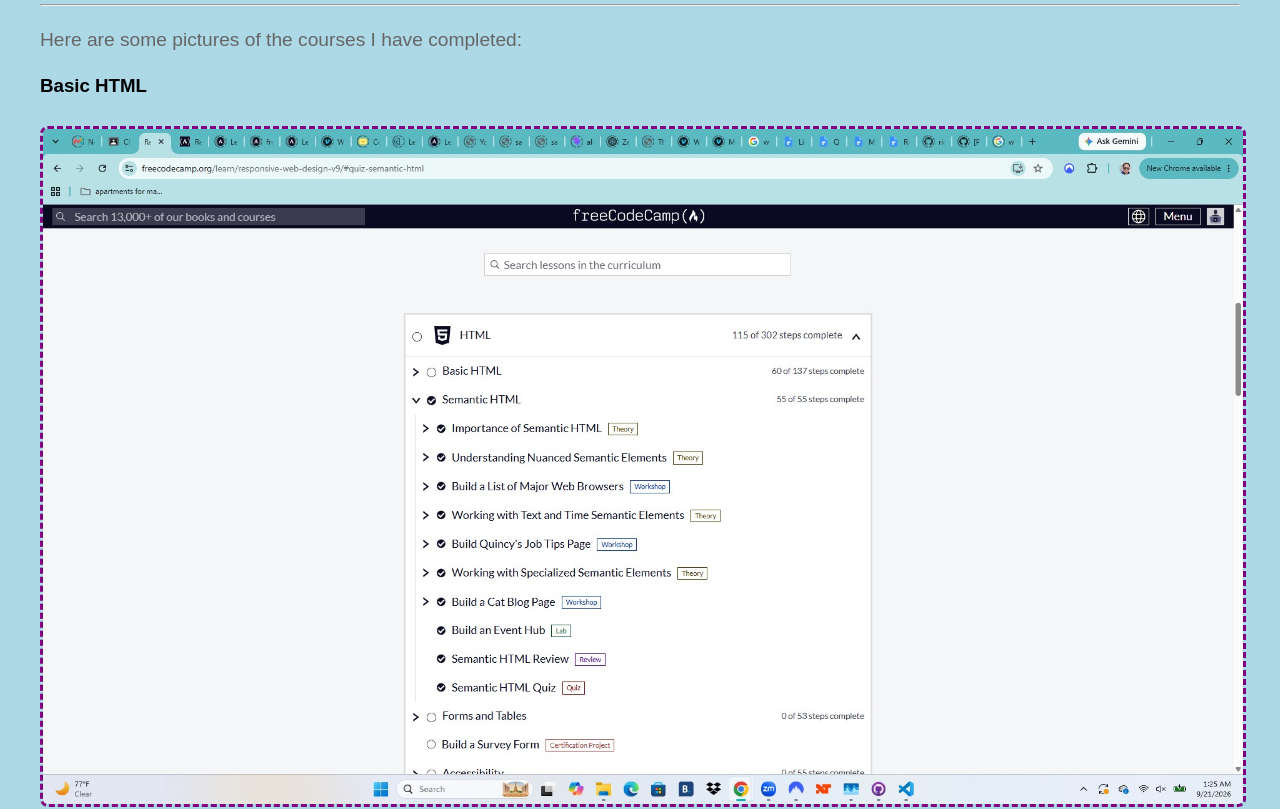
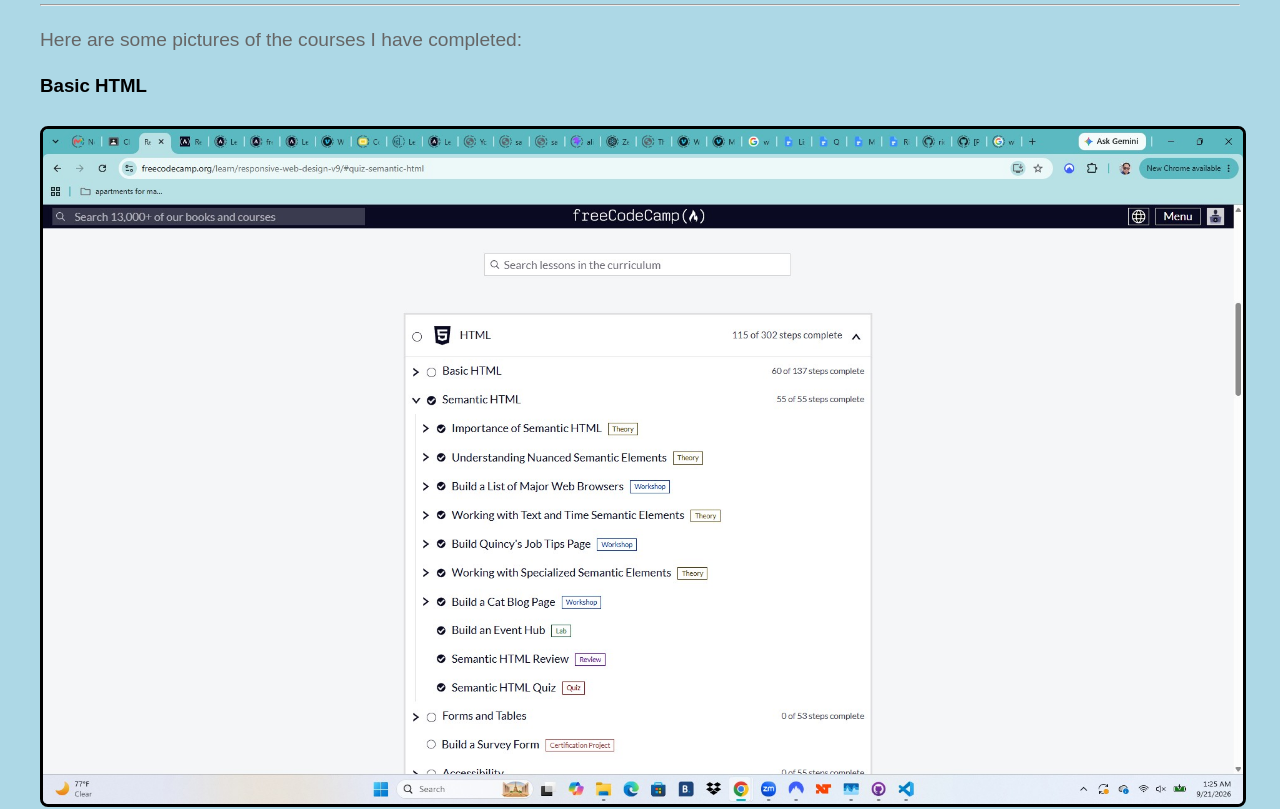
Before and after one commit to richardtingthemagicking-dotcom/Richard-Ting-Is-Awesome, a plain HTML site: page index.html in a window 1280 px wide. Shown: the part 940-1749 px from the top of the page. Drawn offline with Linux system fonts and the light colour scheme.

Commit message:
change dashed border to solid

```diff
--- a/style.css
+++ b/style.css
@@ -34,7 +34,7 @@ img {
     height: auto;
     margin-top: 10px;
     border-radius: 8px;
-    border: 3px dashed purple;
+    border: 3px solid black;
 }
 
 ul, li{
```
